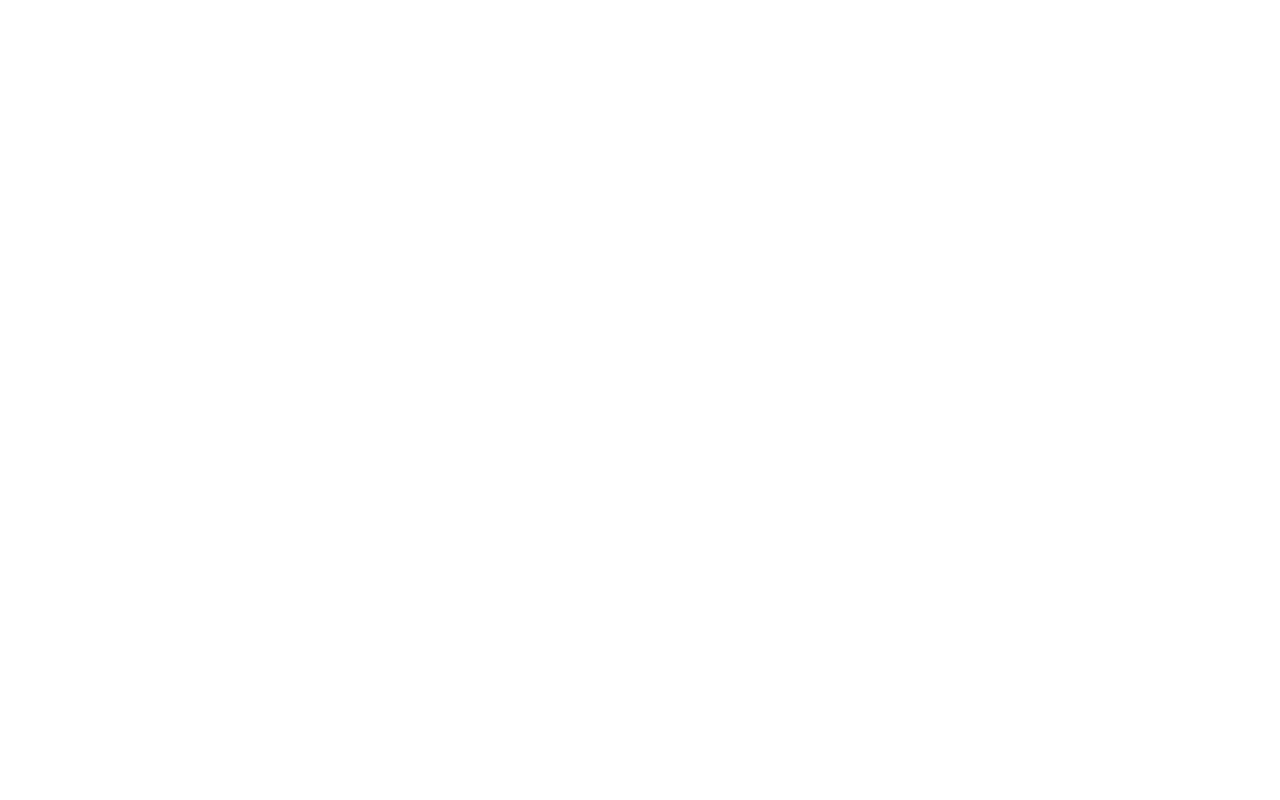
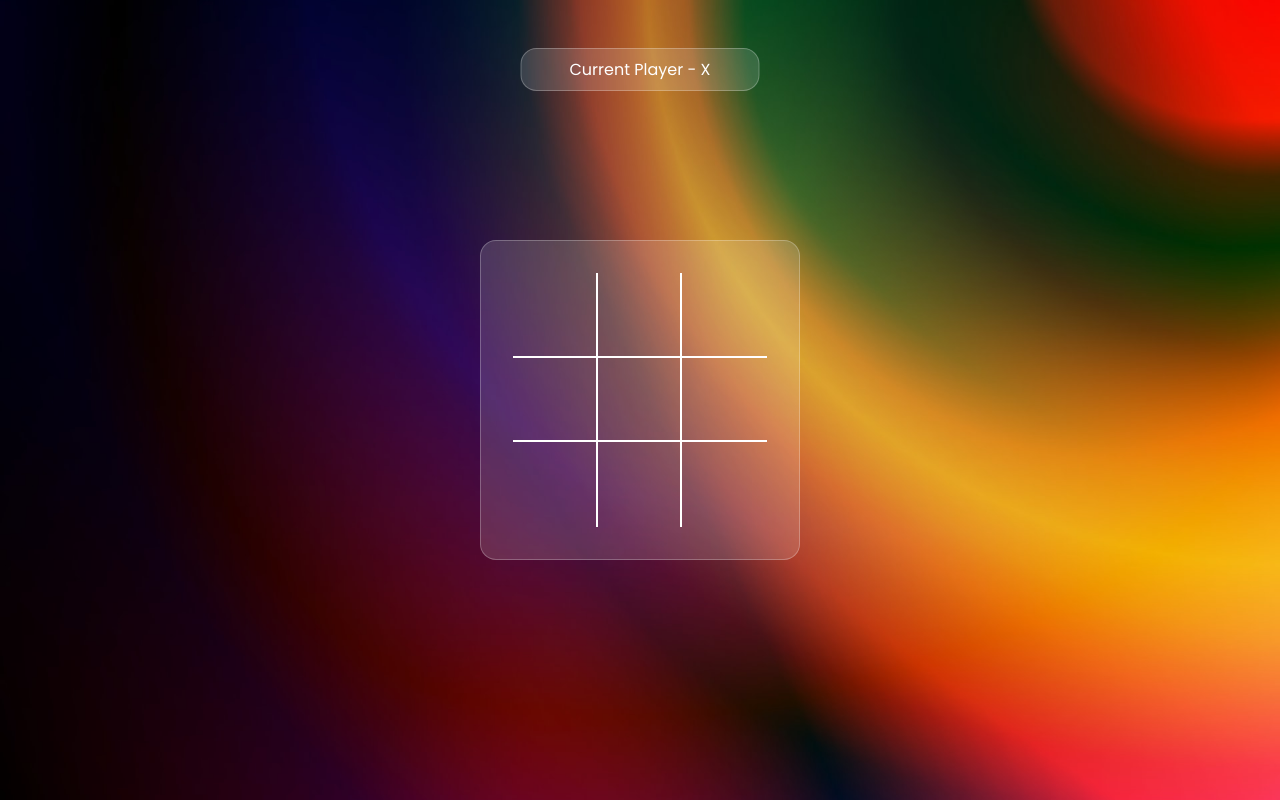
Before and after one commit to santoshkumar8907/StudyNotion, a plain HTML site: page index.html in a window 1280 px wide. Drawn offline with Linux system fonts and the light colour scheme.

Commit message:
index.css

```diff
--- a/index.css
+++ b/index.css
@@ -7,7 +7,7 @@
 .wrapper{
 width:100vw;
     height:100vh;
-    background-image: url(./ticktak/img/gradient-bg.jpg);
+    background-image: url(gradient-bg.jpg);
     background-size: cover;
     background-position: center;
     display: grid;
```
